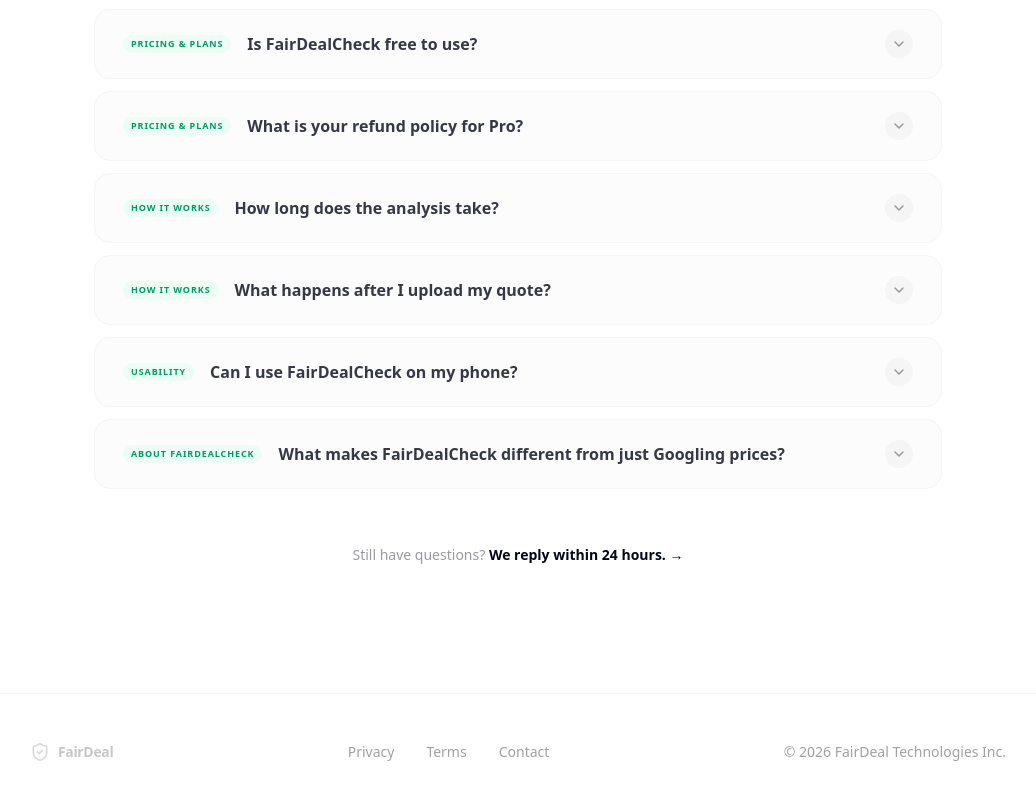
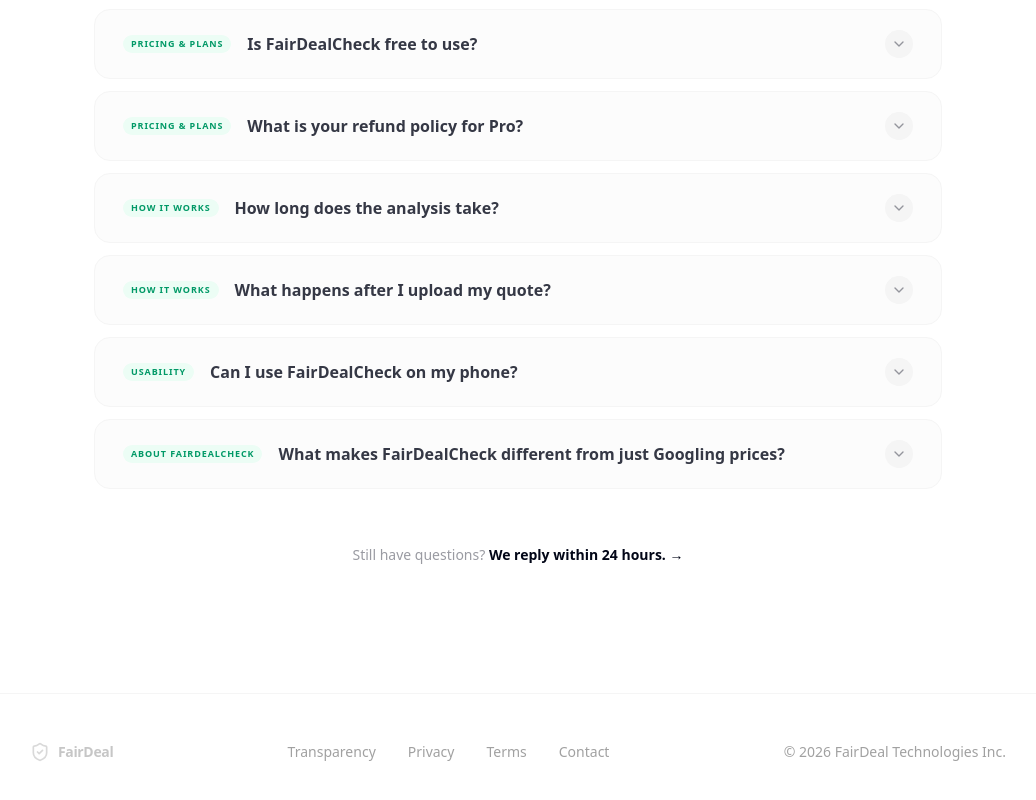
Before and after one commit to noutpelgrim/fairdealcheck, a Next.js app: page / in a window 1280 px wide. Shown: the part 6940-7740 px from the top of the page, without its empty margins (122-1158 px from the left). Built offline with nearby package versions, Linux system fonts and the light colour scheme.

Commit message:
Update footer with Transparency link

```diff
--- a/src/app/page.tsx
+++ b/src/app/page.tsx
@@ -300,6 +300,7 @@
             <span className="font-semibold tracking-tight text-neutral-400 opacity-60">FairDeal</span>
           </div>
           <div className="flex items-center space-x-8">
+            <Link href="/transparency" className="hover:text-navy transition-colors">Transparency</Link>
             <Link href="/privacy" className="hover:text-navy transition-colors">Privacy</Link>
             <Link href="/terms" className="hover:text-navy transition-colors">Terms</Link>
             <Link href="/contact" className="hover:text-navy transition-colors">Contact</Link>
```
